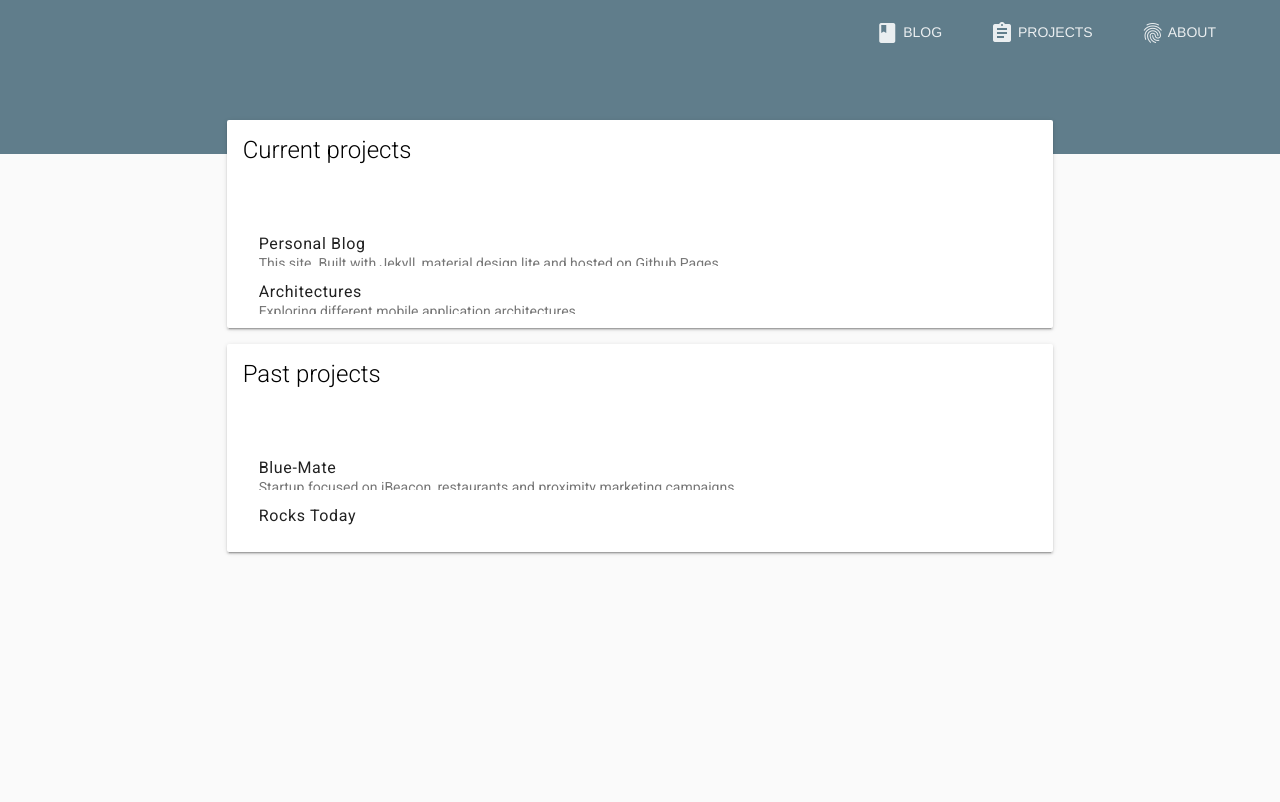
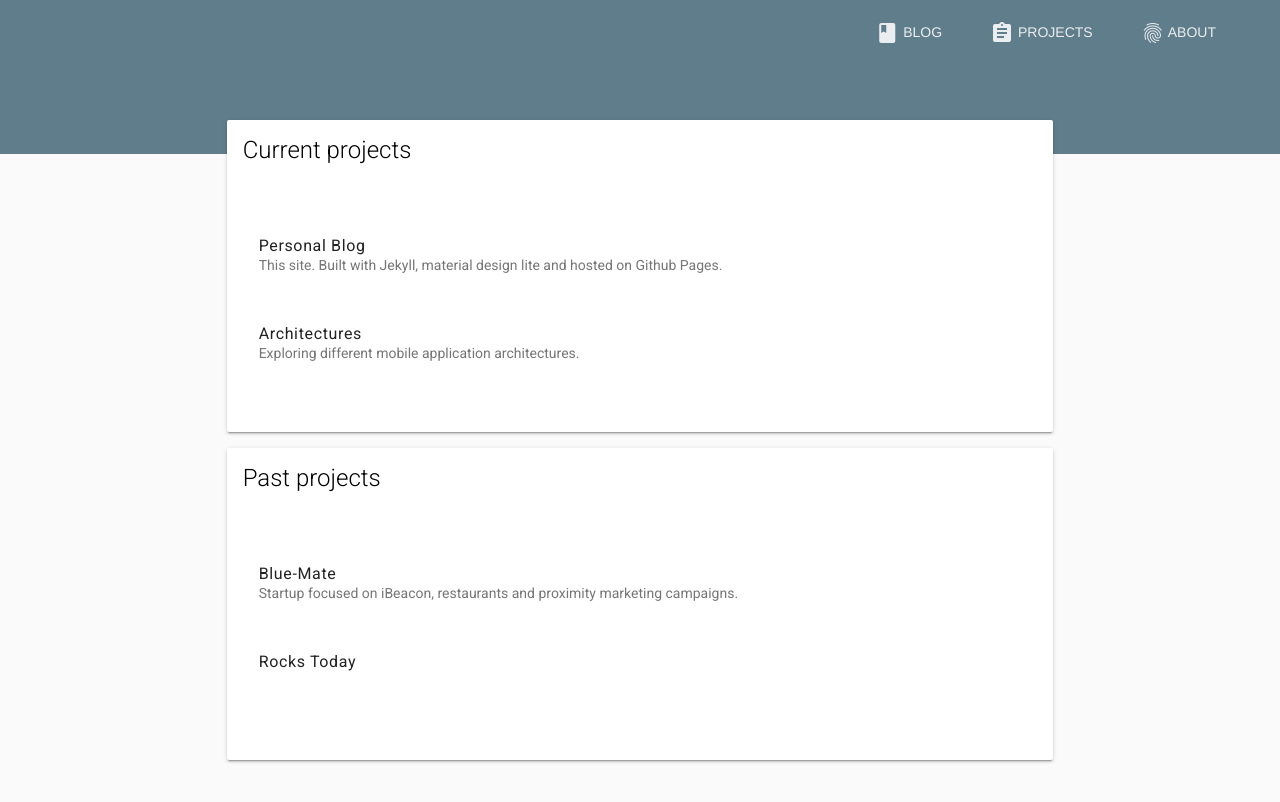
Before and after one commit to mcomisso/mcomisso.github.io, a Jekyll site: the page built from projects/index.html, in a window 1280 px wide. Shown: the top 802 px of the page. Built offline with Jekyll 4.4.1, drawn with Linux system fonts in a browser that asks for light colours; nearby versions of some CDN libraries.

Commit message:
Fixed project lists

```diff
--- a/_includes/current_projects.html
+++ b/_includes/current_projects.html
@@ -4,13 +4,14 @@
     <h2 class="mdl-card__title-text">Current projects</h2>
   </div>
   <div class="mdl-card__supporting-text">
-    <ul class="mdl-list mdl-list__item--two-line">
-
+    <ul class="mdl-list">
       {% for project in site.projects.current %}
-      <li class="mdl-list__item mdl-list__item-primary-content">
-        <span>{{ project.name }}</span>
-        <span class="mdl-list__item-sub-title">
-          {{ project.description }}
+      <li class="mdl-list__item mal mdl-list__item--three-line">
+        <span class="mdl-list__item-primary-content">
+          <span>{{ project.name }}</span>
+          <span class="mdl-list__item-text-body">
+            {{ project.description }}
+          </span>
         </span>
       </li>
       {% endfor %}
--- a/_includes/past_projects.html
+++ b/_includes/past_projects.html
@@ -4,14 +4,18 @@
     <h2 class="mdl-card__title-text">Past projects</h2>
   </div>
   <div class="mdl-card__supporting-text">
-    <ul class="mdl-list mdl-list__item--two-line">
+    <ul class="mdl-list">
 
       {% for project in site.projects.past %}
-      <li class="mdl-list__item mdl-list__item-primary-content">
-        <span>{{ project.name }}</span>
-        <span class="mdl-list__item-sub-title">
-          {{ project.description }}
+      <li class="mdl-list__item mdl-list__item--three-line">
+        <span class="mdl-list__item-primary-content">
+          <span>{{ project.name }}</span>
+          <span class="mdl-list__item-text-body">
+            {{ project.description }}
+          </span>
         </span>
+
+
       </li>
       {% endfor %}
 
```
